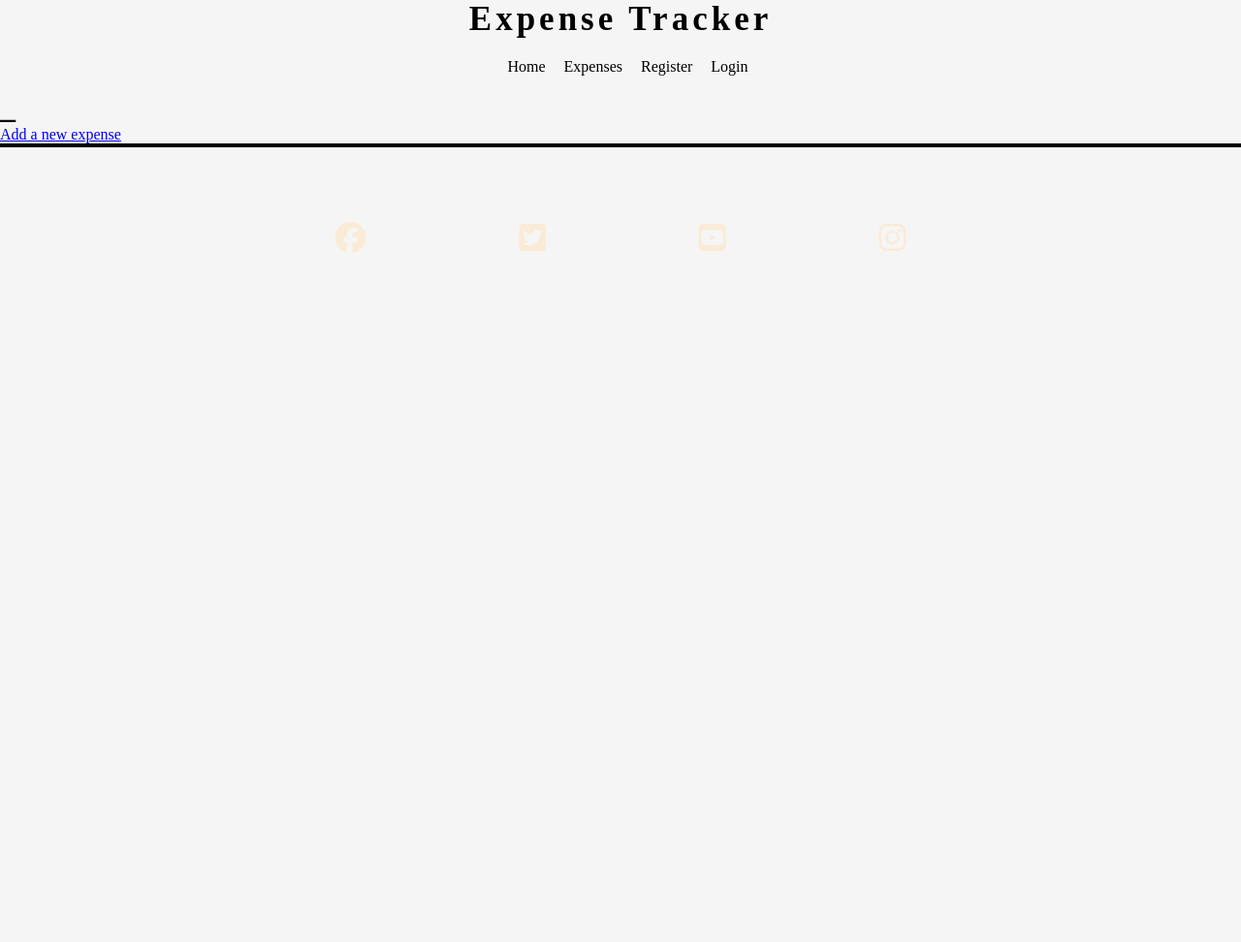
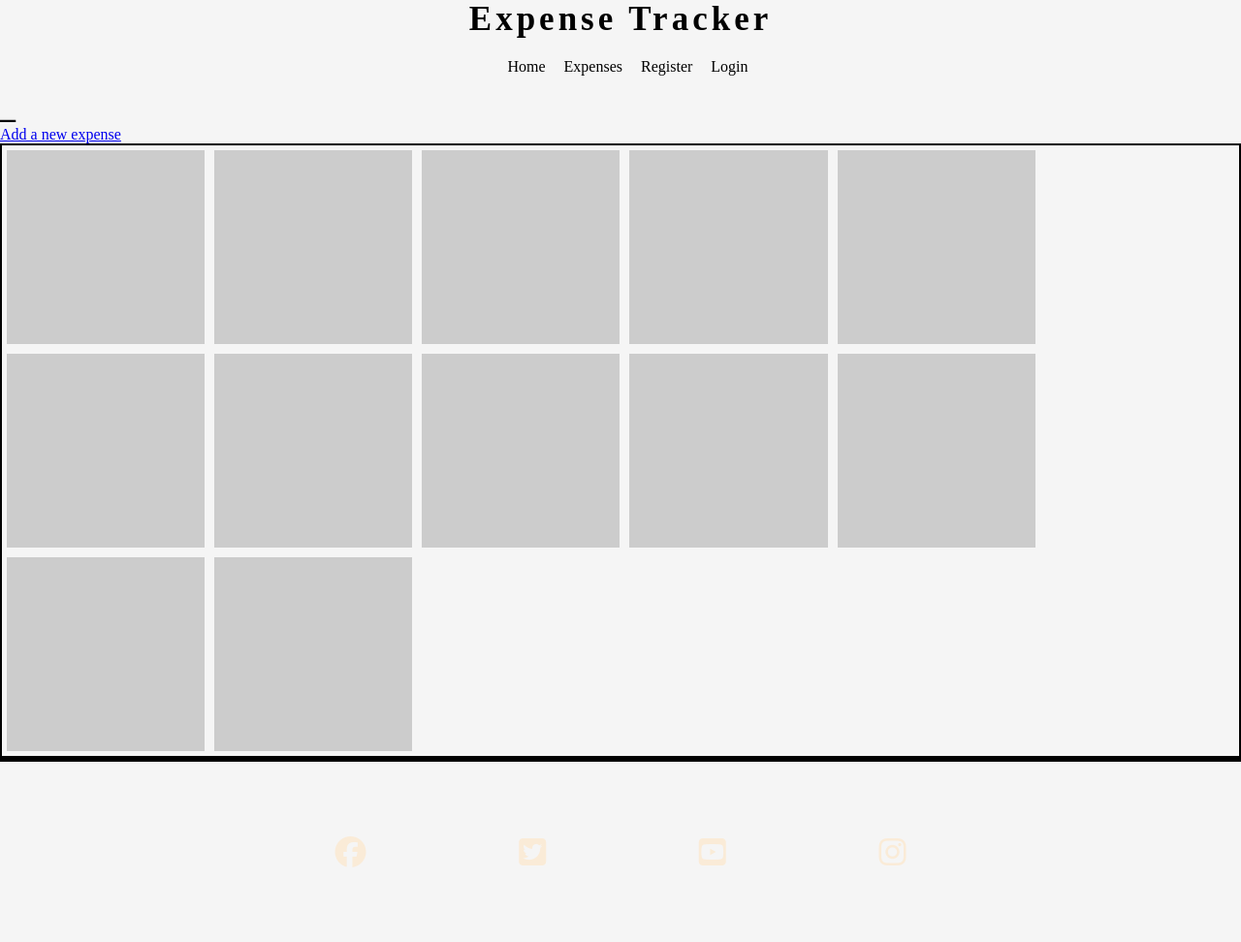
Before and after one commit to Code-Institute-Submissions/SpendWise, a Django app: page /expenses/ in a window 1280 px wide. Shown: the whole page at 97% size. Before the commit the page ends 261 px from the top, so only its background shows below. Run offline with Django 3.2, Linux system fonts and the light colour scheme; data that the repository does not hold is empty; some libraries are stand-ins or nearby versions.

Commit message:
add placeholder containers for the expenses

```diff
--- a/static/css/style.css
+++ b/static/css/style.css
@@ -18,14 +18,34 @@ body {
 
 .expense {
     text-align: center;
-    justify-content: space-around;
+    justify-content: space-between;
     background-color: aquamarine;
-    width: 15%;
-    height: 100px;
+    width: 16%;
+    height: 200px;
     background-color: #ccc;
     margin: 5px;
 
 }
+.placeholder_container {
+    text-align: center;
+    display: flex;
+    flex-wrap: wrap;
+    border: solid 2px black;
+
+
+}
+
+.placeholder_expense {
+    text-align: center;
+    justify-content: space-between;
+    background-color: aquamarine;
+    width: 16%;
+    height: 200px;
+    background-color: #ccc;
+    margin: 5px;
+
+}
+
 
 #home {
 
@@ -149,3 +169,12 @@ display:flex;
 .messages li{
     color:white;
 }
+
+#update_link {
+    background-color: #9c88ff;
+
+}
+
+#edit_link {
+
+}
--- a/templates/expenses_page.html
+++ b/templates/expenses_page.html
@@ -57,7 +57,25 @@
 
     </div>
     {% endif %}
+
     <a href="/add/">Add a new expense</a>
+
+    {% if not user.is_authenticated %}
+        <div class = "placeholder_container">
+            <div class= "placeholder_expense"></div>
+            <div class= "placeholder_expense"></div>
+            <div class= "placeholder_expense"></div>
+            <div class= "placeholder_expense"></div>
+            <div class= "placeholder_expense"></div>
+            <div class= "placeholder_expense"></div>
+            <div class= "placeholder_expense"></div>
+            <div class= "placeholder_expense"></div>
+            <div class= "placeholder_expense"></div>
+            <div class= "placeholder_expense"></div>
+            <div class= "placeholder_expense"></div>
+            <div class= "placeholder_expense"></div>
+       </div>
+    {% endif %}
 
     <div class = "container">
     {% if user.is_authenticated %}
@@ -72,10 +90,10 @@
 
 
             <p>{{expense.date_field}}</p>
-            <a href = "/update/{{ expense.id }}">Edit Expense</a>
-            <a href = "/delete/{{ expense.id }}">Delete Expense</a>
+            <a id ="update_link" href = "/update/{{ expense.id }}">Edit Expense</a>
+            <a id ="delete_link" href = "/delete/{{ expense.id }}">Delete Expense</a>
 
-            </div>
+        </div>
 
         {% endfor %}
     {% endif %}
```
